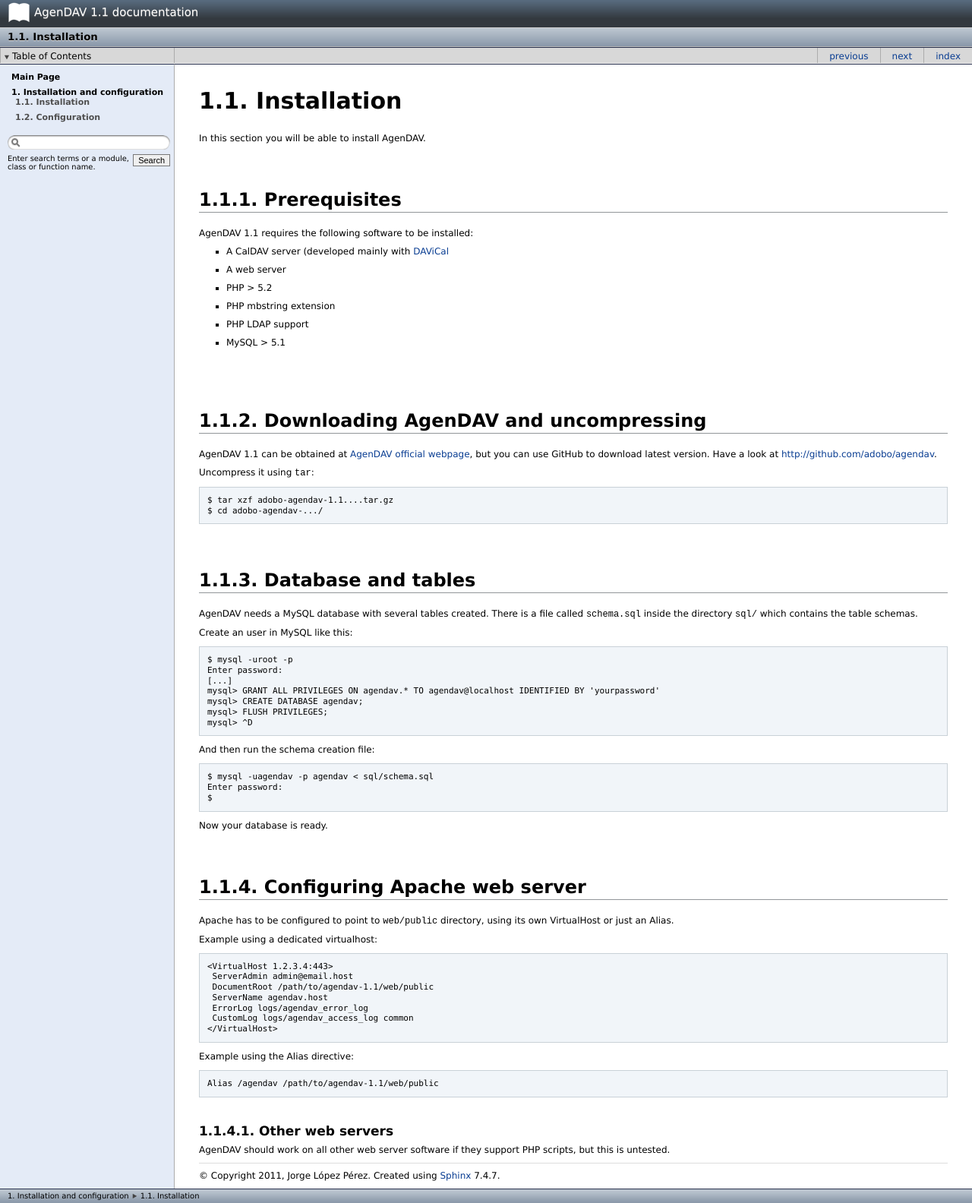
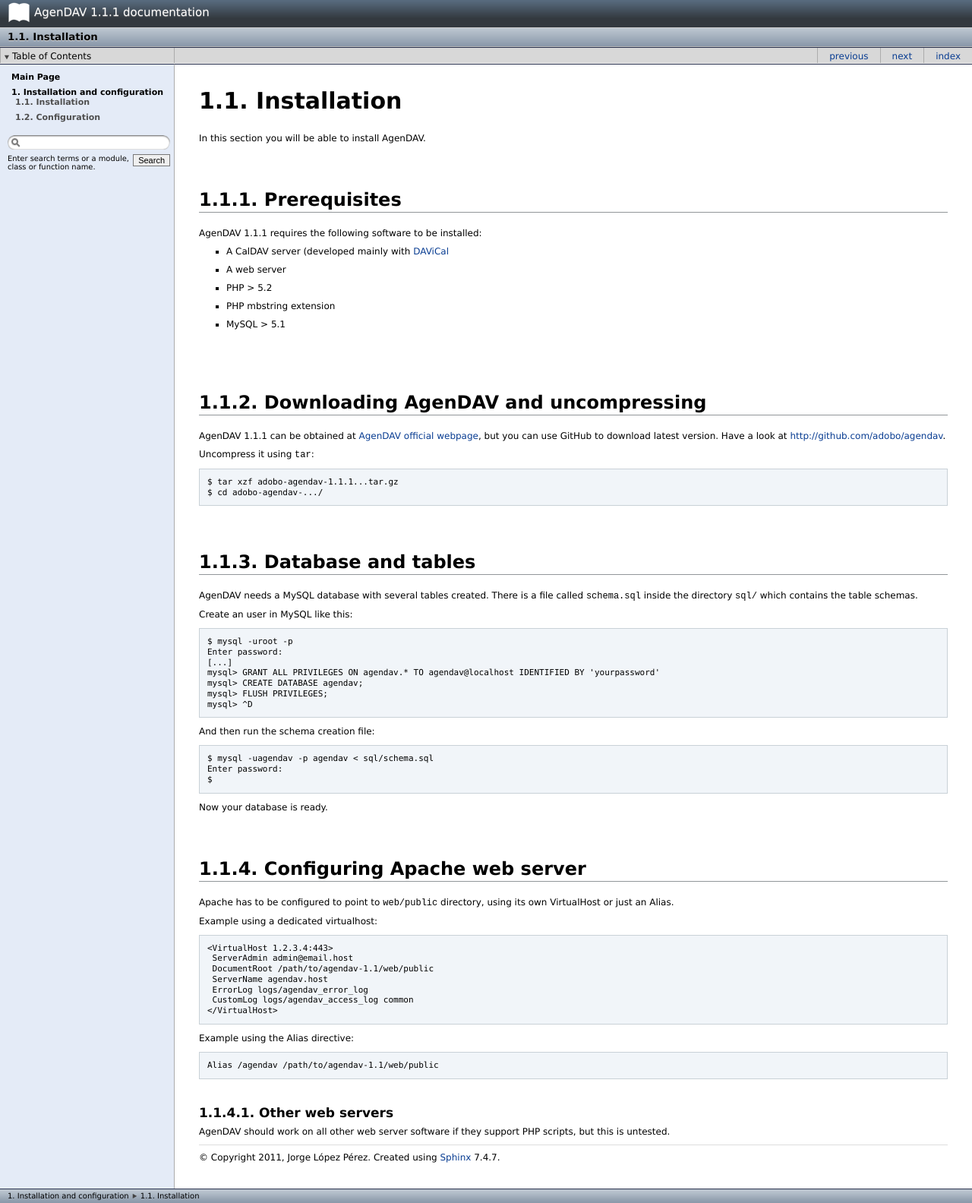
Before and after one commit to birdrock00/caldaver, a Sphinx documentation site: the page built from doc/source/admin/installation.rst, in a window 1280 px wide. Shown: the whole page at 76% size. Built offline with Sphinx 7.4.7, drawn with Linux system fonts in a browser that asks for light colours; pages that are not in the unit, such as notebooks, are missing from menus.

Commit message:
Update documentation

```diff
--- a/doc/source/admin/installation.rst
+++ b/doc/source/admin/installation.rst
@@ -12,7 +12,6 @@
 * A web server
 * PHP > 5.2
 * PHP mbstring extension
-* PHP LDAP support
 * MySQL > 5.1
 
 Downloading AgenDAV and uncompressing
@@ -24,7 +23,7 @@
 
 Uncompress it using ``tar``::
 
- $ tar xzf adobo-agendav-1.1....tar.gz
+ $ tar xzf adobo-agendav-1.1.1...tar.gz
  $ cd adobo-agendav-.../
 
 Database and tables
--- a/doc/source/conf.py
+++ b/doc/source/conf.py
@@ -48,9 +48,9 @@
 # built documents.
 #
 # The short X.Y version.
-version = '1.1'
+version = '1.1.1'
 # The full version, including alpha/beta/rc tags.
-release = '1.1'
+release = '1.1.1'
 
 # The language for content autogenerated by Sphinx. Refer to documentation
 # for a list of supported languages.
```
Also changed, not shown: doc/source/admin/configuration.rst (+4 -45 lines).
